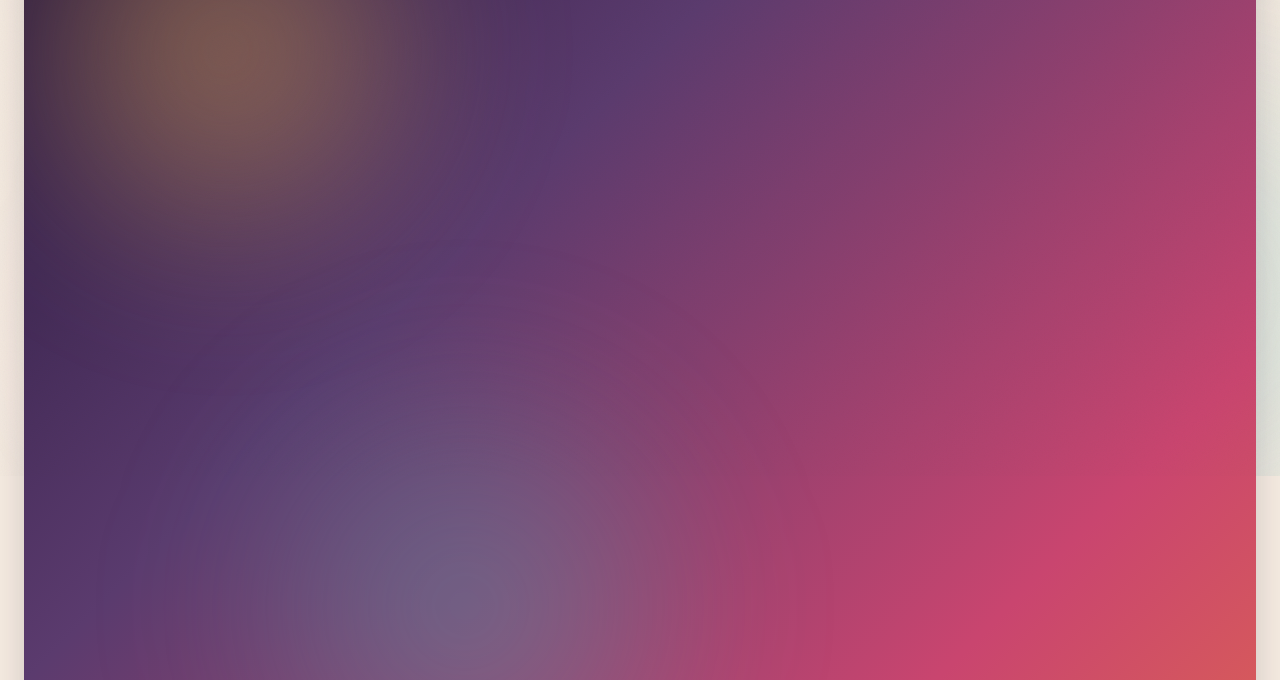
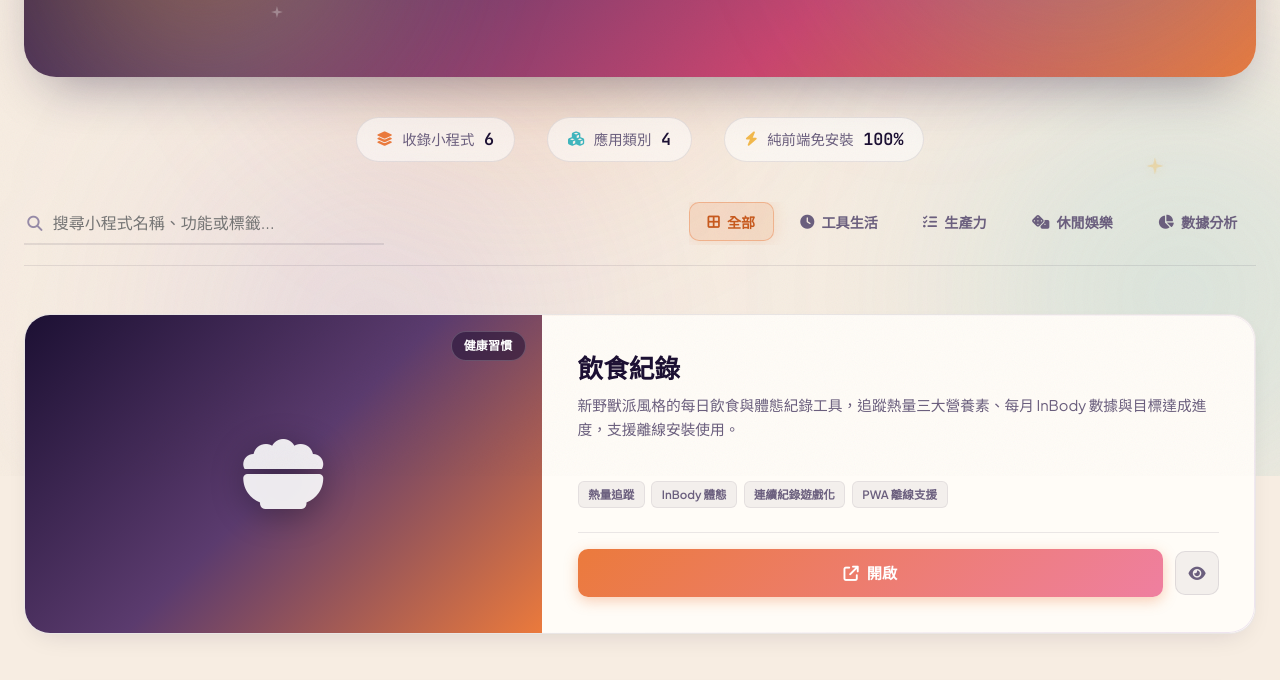
Before and after one commit to yuroustudio/Portfolio, a plain HTML site: page index.html in a window 1280 px wide. Shown: the part 324-1004 px from the top of the page. Drawn offline with Linux system fonts and the light colour scheme.

Commit message:
fix: 修正刊頭上方出現大塊空白的問題
.header > * 的選擇器把裝飾用的模糊色塊（header-blob）也強制
蓋成 position:relative，讓它們從「蓋在背景的絕對定位裝飾」
變成佔據版面流動空間的超大實體方塊，把標題擠到很下面。改成
只針對文字內容（brand-badge/hero-title/hero-desc）套用疊層，
色塊維持原本的絕對定位裝飾效果。

Co-Authored-By: Claude Sonnet 5 <noreply@anthropic.com>

```diff
--- a/index.html
+++ b/index.html
@@ -195,7 +195,7 @@
     .header-sparkle.s2 { top: 22%; right: 16%; width: 24px; height: 24px; animation-delay: 1s; }
     .header-sparkle.s3 { bottom: 16%; left: 20%; width: 14px; height: 14px; animation-delay: 1.8s; }
 
-    .header > * { position: relative; z-index: 1; }
+    .brand-badge, .hero-title, .hero-desc { position: relative; z-index: 1; }
 
     .brand-badge {
       display: inline-flex;
```
